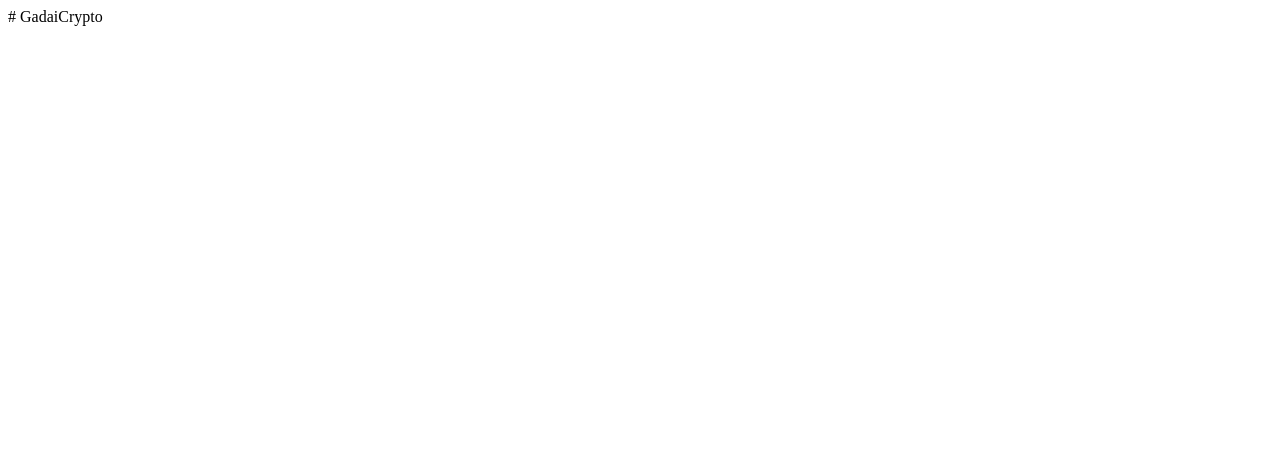
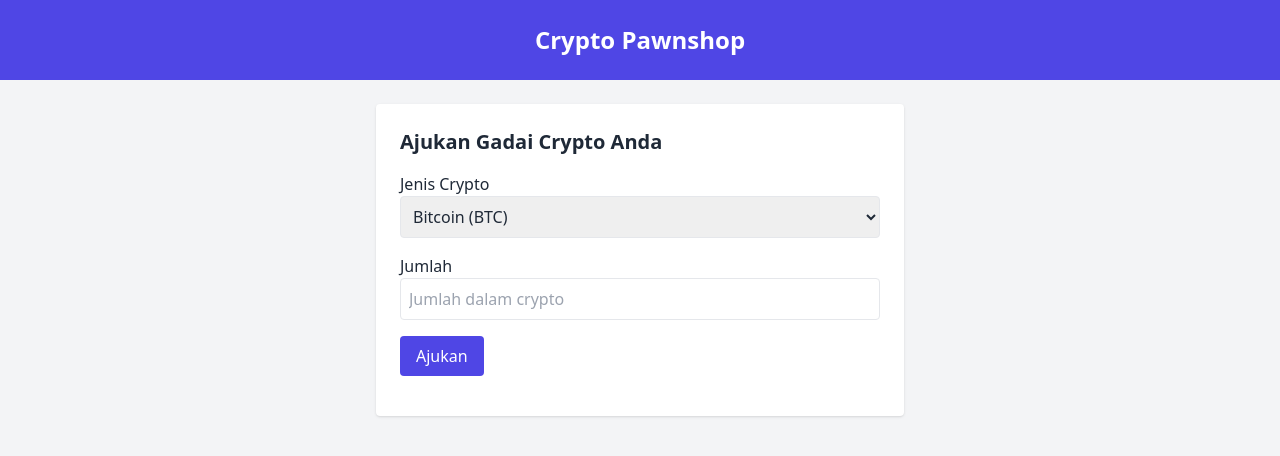
Before and after one commit to FtxPayment/GadaiCrypto, a plain HTML site: page index.html in a window 1280 px wide. Drawn offline with nearby package versions, Linux system fonts and the light colour scheme.

Commit message:
Update index.html

```diff
--- a/index.html
+++ b/index.html
@@ -1 +1,37 @@
-# GadaiCrypto
+<!DOCTYPE html>
+<html lang="id">
+<head>
+  <meta charset="UTF-8" />
+  <title>Crypto Pawnshop</title>
+  <script src="https://cdn.tailwindcss.com"></script>
+</head>
+<body class="bg-gray-100 text-gray-800">
+  <header class="bg-indigo-600 text-white p-6 text-center text-2xl font-bold">
+    Crypto Pawnshop
+  </header>
+
+  <main class="p-6 max-w-xl mx-auto">
+    <div class="bg-white p-6 rounded shadow">
+      <h2 class="text-xl font-semibold mb-4">Ajukan Gadai Crypto Anda</h2>
+      <form id="pawnForm" class="space-y-4">
+        <div>
+          <label class="block">Jenis Crypto</label>
+          <select id="crypto" class="w-full p-2 border rounded">
+            <option value="BTC">Bitcoin (BTC)</option>
+            <option value="ETH">Ethereum (ETH)</option>
+            <option value="USDT">Tether (USDT)</option>
+          </select>
+        </div>
+        <div>
+          <label class="block">Jumlah</label>
+          <input type="number" id="amount" class="w-full p-2 border rounded" placeholder="Jumlah dalam crypto">
+        </div>
+        <button type="submit" class="bg-indigo-600 text-white px-4 py-2 rounded">Ajukan</button>
+      </form>
+      <div id="result" class="mt-4 text-green-600 font-bold"></div>
+    </div>
+  </main>
+
+  <script src="script.js"></script>
+</body>
+    </html>
```
